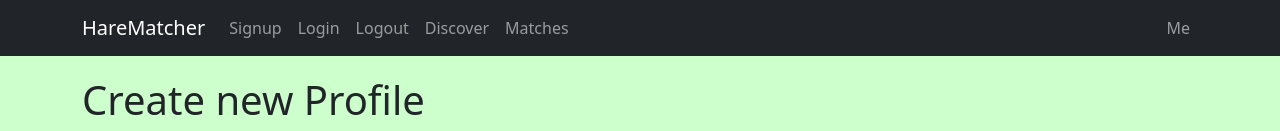
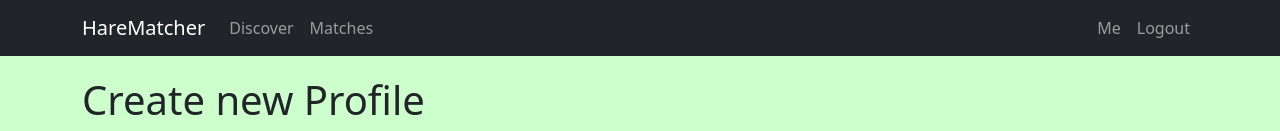
Before and after one commit to Odin94/HareMatcher, a React (Create React App) app in the folder frontend/: page /profiles/create in a window 1280 px wide. Shown: the top 131 px of the page. Built offline with nearby package versions, Linux system fonts and the light colour scheme.

Commit message:
clean up navbar

```diff
--- a/frontend/src/MatcherApp/MatcherNavigation.tsx
+++ b/frontend/src/MatcherApp/MatcherNavigation.tsx
@@ -26,14 +26,12 @@ const MatcherNavigation: React.FC<NavBarProps> = ({ children }) => {
                 <Container>
                     <Navbar.Brand as={Link} to={"/"}>HareMatcher</Navbar.Brand>
                     <Nav className="me-auto">
-                        <Nav.Link as={Link} to={"/signup"}>Signup</Nav.Link>
-                        <Nav.Link as={Link} to={"/login"}>Login</Nav.Link>
-                        <Nav.Link onClick={logout}>Logout</Nav.Link>
                         <Nav.Link as={Link} to={"/discover"}>Discover</Nav.Link>
                         <Nav.Link as={Link} to={"/matches"}>Matches</Nav.Link>
                     </Nav>
                     <Nav className="ml-auto">
                         <Nav.Link as={Link} to={"/me"}>Me</Nav.Link>
+                        <Nav.Link onClick={logout}>Logout</Nav.Link>
                     </Nav>
                 </Container>
             </Navbar>
```
